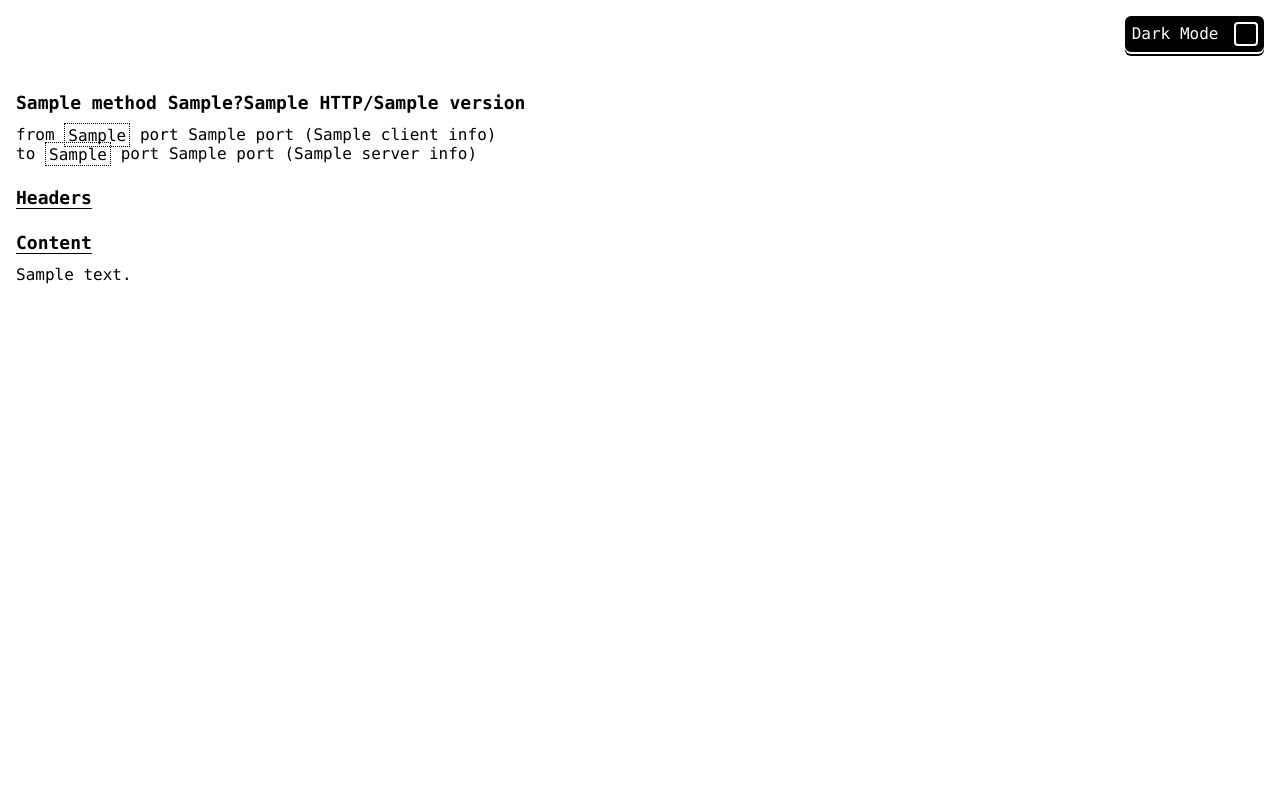
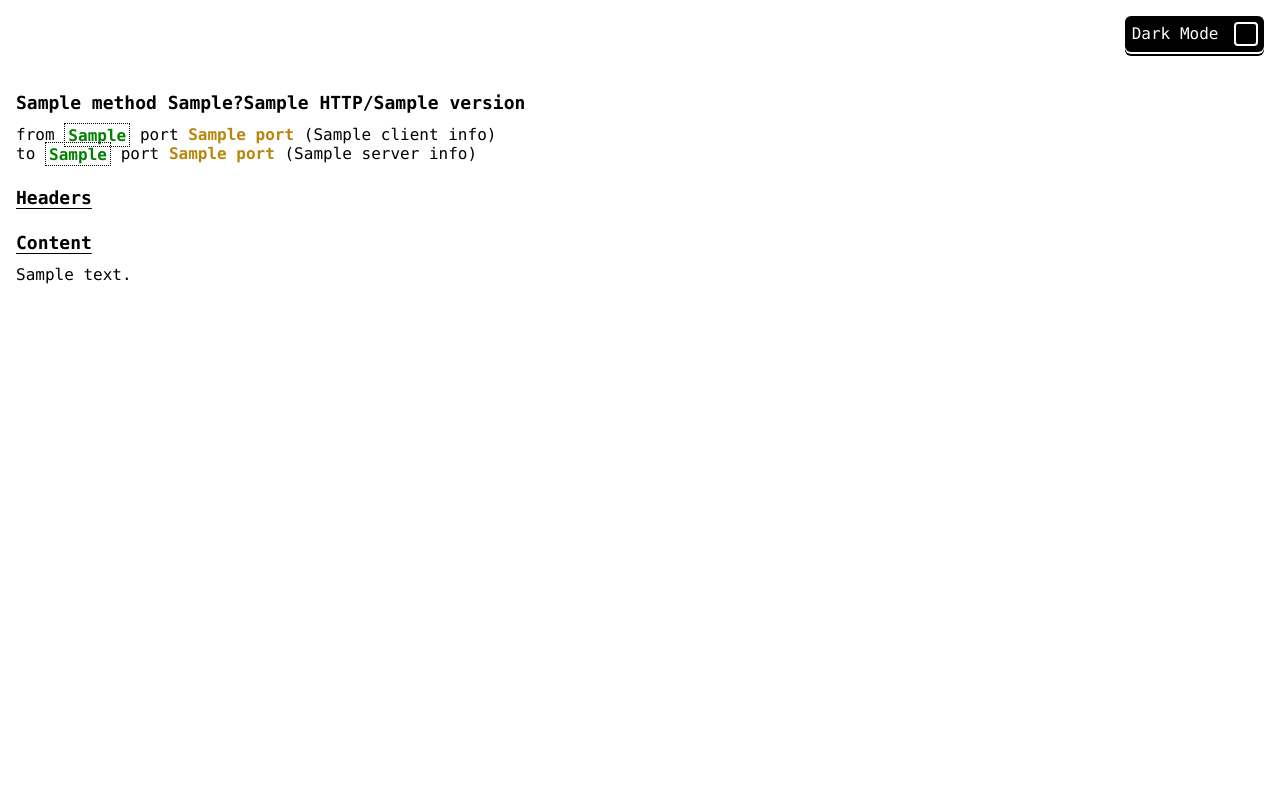
Before and after one commit to das-kaesebrot/net-echo, a FastAPI app: template resources/templates/main.j2 in a window 1280 px wide. Run offline with FastAPI, Linux system fonts and the light colour scheme; the template is opened without the code that fills it: most values are stand-ins (such as "Sample title", 1, 10 or a date in 2020).

Commit message:
add styling classes and headers

```diff
--- a/resources/static/style.css
+++ b/resources/static/style.css
@@ -1,24 +1,40 @@
 :root {
     --bg: white;
     --text: black;
+
+    --grey: #333333;
+    --green: green;
+    --yellow: DarkGoldenRod;
 }
 
 @media (prefers-color-scheme: dark) {
     :root {
         --bg: black;
         --text: white;
+
+        --grey: #dddddd;
+        --green: lightgreen;
+        --yellow: yellow;
     }
 }
 
 #color-mode:checked~* {
     --bg: black;
     --text: white;
+
+    --grey: #dddddd;
+    --green: lightgreen;
+    --yellow: yellow;
 }
 
 @media (prefers-color-scheme: dark) {
     #color-mode:checked~* {
         --bg: white;
         --text: black;
+
+        --grey: #333333;
+        --green: green;
+        --yellow: DarkGoldenRod;
     }
 }
 
@@ -43,6 +59,27 @@
         display: initial;
     }
 }
+
+.bold {
+    font-weight: bold;
+}
+
+.green {
+    color: var(--green);
+}
+
+.yellow {
+    color: var(--yellow);
+}
+
+.grey {
+    color: var(--grey);
+}
+
+.italic {
+    font-style: italic;
+}
+
 
 html,
 body {
```
